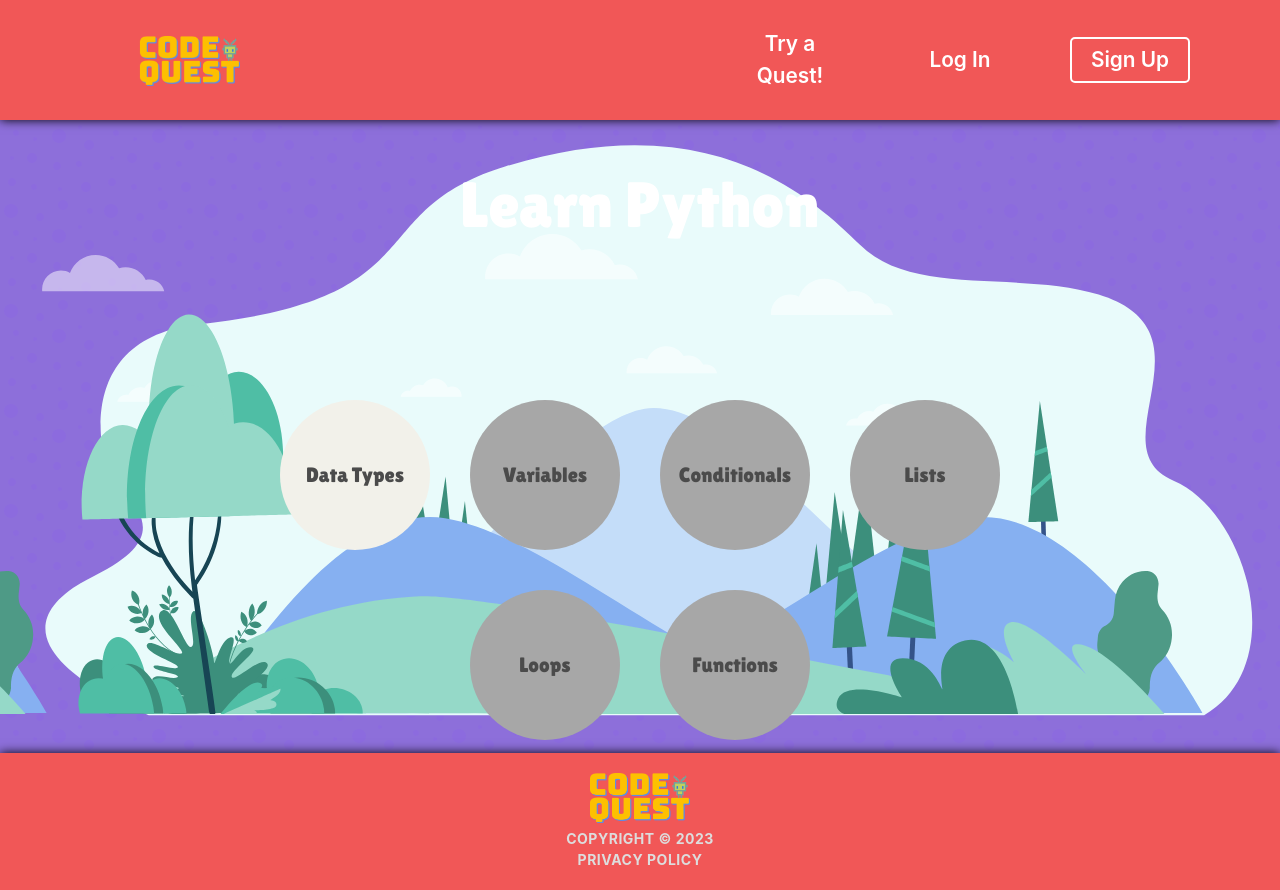
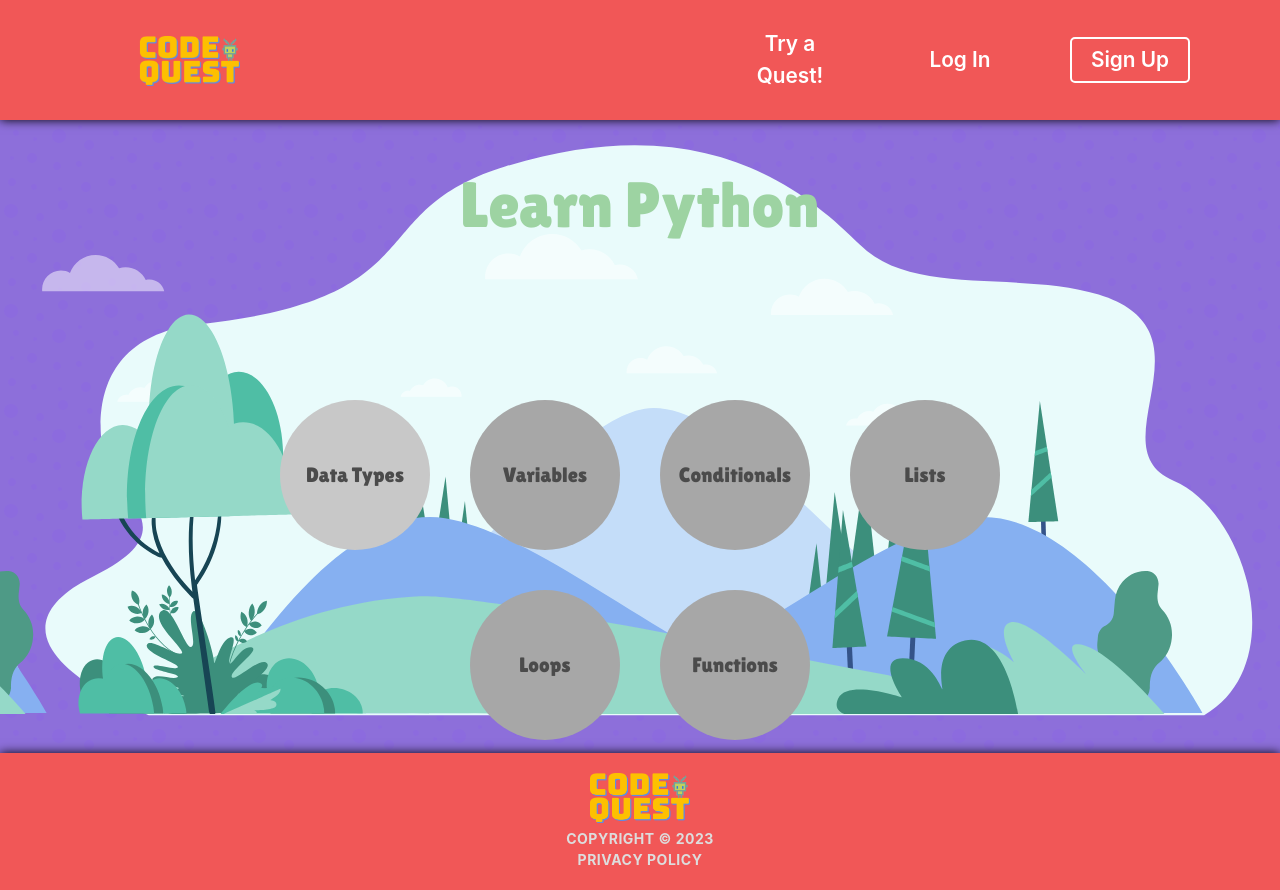
Before and after one commit to FTLGroupG/codequest, a React (Vite) app in the folder codequest-ui/: page /modules in a window 1280 px wide. In both pictures the pointer is over the element "Data Types". Built offline with nearby package versions, Linux system fonts and the light colour scheme.

Commit message:
New colors for Modules page

```diff
--- a/codequest-ui/src/components/Modules/Modules.css
+++ b/codequest-ui/src/components/Modules/Modules.css
@@ -10,6 +10,7 @@
 
 .learnPythonH1 {
   z-index: 2;
+  color: #9dd3a2;
 }
 
 .moduleCard {
@@ -96,17 +97,22 @@
 /* --------------------------------- */
 
 .completed {
-  background-color: #fce864;
+  background-color: #9fd5a4;
 }
 
 .todo {
   background-color: #f2f1ea;
 }
 
+.todo:hover {
+  background-color: #c8c8c8;
+  transition: 0.3s;
+}
+
 .completed:hover {
   height: 150px;
   width: 150px;
-  background-color: #fcd664;
+  background-color: #4c6d4c;
   border-radius: 50%;
   display: inline-block;
   margin: 20px;
```
